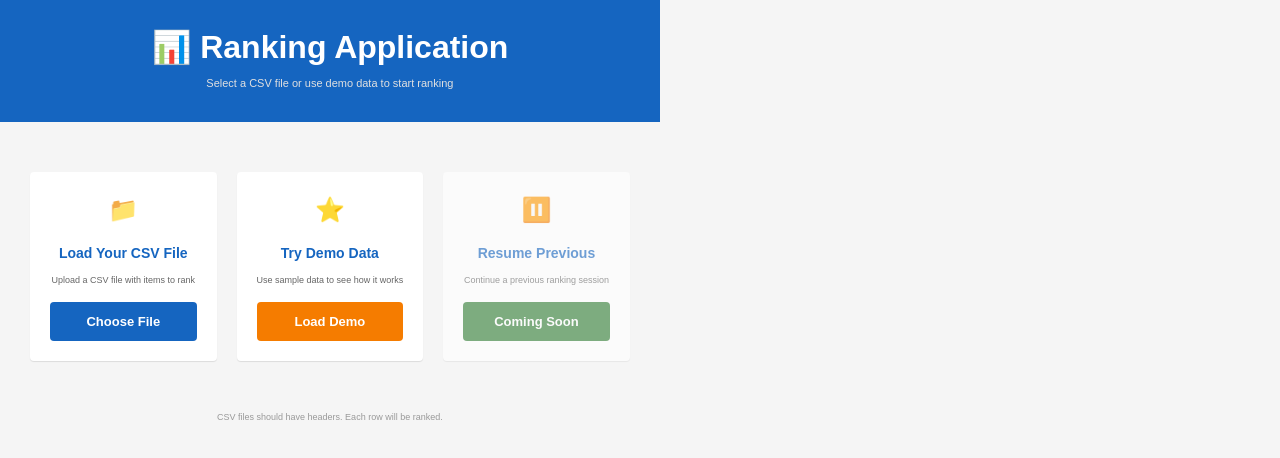
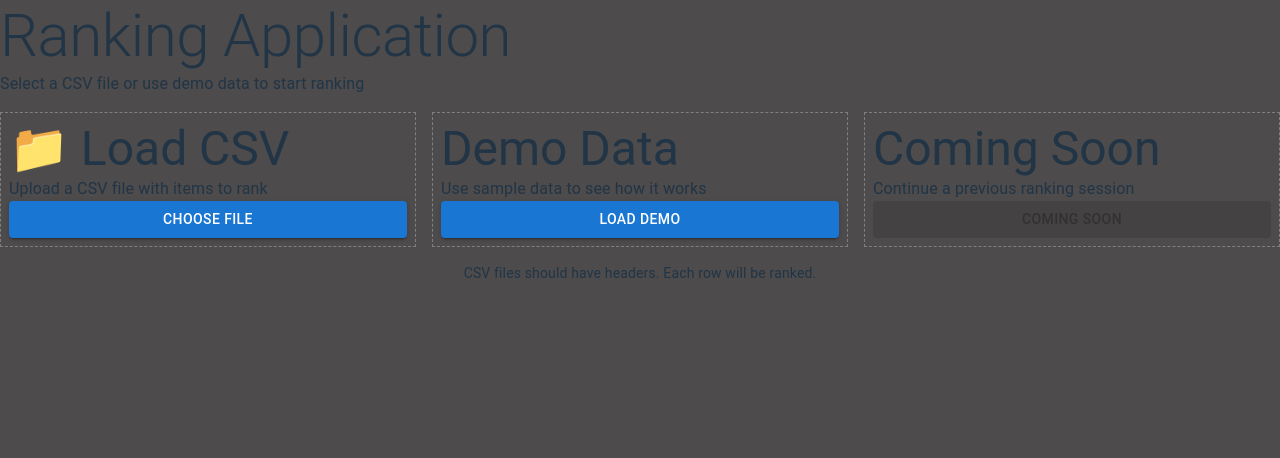
Before and after one commit to cwibach/ranking-app, a React (Vite) app: page / in a window 1280 px wide. Shown: the top 458 px of the page. Built offline with nearby package versions, Linux system fonts and the light colour scheme.

Commit message:
visual updates

```diff
--- a/src/App.css
+++ b/src/App.css
@@ -6,7 +6,7 @@
 
 body {
   font-family: 'Arial', sans-serif;
-  background-color: #f5f5f5;
+  background-color: #4d4b4b;
 }
 
 .app {
--- a/src/components/FileSelection.tsx
+++ b/src/components/FileSelection.tsx
@@ -1,3 +1,4 @@
+import { Box, Button, Grid, Typography } from '@mui/material'
 import { useRef } from 'react'
 
 interface Props {
@@ -64,26 +65,32 @@ Item 10,Tenth item,7.8`
   }
 
   return (
-    <div className="container">
-      <div className="header">
-        <h1>📊 Ranking Application</h1>
-        <p>Select a CSV file or use demo data to start ranking</p>
-      </div>
+    <Grid container spacing={2} justifyContent={"space-evenly"}>
+      <Grid size={12} justifyContent={"center"}>
+        <Typography variant='h2'>
+          Ranking Application
+        </Typography>
+        <Typography variant="body1">
+          Select a CSV file or use demo data to start ranking
+        </Typography>
+      </Grid>
 
-      <div className="content">
-        <div style={{ display: 'grid', gridTemplateColumns: '1fr 1fr 1fr', gap: '20px', marginBottom: '30px' }}>
-          {/* Load CSV Option */}
-          <div className="card" style={{ padding: '20px', textAlign: 'center' }}>
-            <div style={{ fontSize: '24px', marginBottom: '15px' }}>📁</div>
-            <div className="card-title">Load Your CSV File</div>
-            <div className="card-description">Upload a CSV file with items to rank</div>
-            <button
+      <Grid size={4}>
+        <Box alignItems="center" sx={{ p: 1, border: "1px dashed grey" }}>
+          <Typography variant='h3'>
+            📁 Load CSV
+          </Typography>
+          <Typography variant="body1">
+            Upload a CSV file with items to rank
+          </Typography>
+          <Button
             className="btn-primary"
             style={{ width: '100%' }}
             onClick={() => fileInputRef.current?.click()}
+            variant='contained'
           >
             Choose File
-            </button>
+          </Button>
           <input
             ref={fileInputRef}
             type="file"
@@ -91,41 +98,53 @@ Item 10,Tenth item,7.8`
             onChange={handleFileUpload}
             style={{ display: 'none' }}
           />
-          </div>
+        </Box>
+      </Grid>
 
-          {/* Demo Data Option */}
-          <div className="card" style={{ padding: '20px', textAlign: 'center' }}>
-            <div style={{ fontSize: '24px', marginBottom: '15px' }}>⭐</div>
-            <div className="card-title">Try Demo Data</div>
-            <div className="card-description">Use sample data to see how it works</div>
-            <button
+      <Grid size={4}>
+        <Box sx={{ p: 1, border: "1px dashed grey" }}>
+          <Typography variant='h3'>
+            Demo Data
+          </Typography>
+
+          <Typography variant="body1">
+            Use sample data to see how it works
+          </Typography>
+
+          <Button
             className="btn-accent"
             style={{ width: '100%' }}
             onClick={handleDemoData}
+            variant='contained'
           >
             Load Demo
-            </button>
-          </div>
+          </Button>
+        </Box>
+      </Grid>
 
-          {/* Resume Option */}
-          <div className="card" style={{ padding: '20px', textAlign: 'center', opacity: 0.6 }}>
-            <div style={{ fontSize: '24px', marginBottom: '15px' }}>⏸️</div>
-            <div className="card-title">Resume Previous</div>
-            <div className="card-description">Continue a previous ranking session</div>
-            <button
+      <Grid size={4}>
+        <Box sx={{ p: 1, border: "1px dashed grey" }}>
+          <Typography variant='h3'>
+            Coming Soon
+          </Typography>
+
+          <Typography variant="body1">
+            Continue a previous ranking session
+          </Typography>
+          <Button
             className="btn-success"
             style={{ width: '100%' }}
             disabled
+            variant='contained'
           >
             Coming Soon
-            </button>
-          </div>
-        </div>
+          </Button>
+        </Box>
+      </Grid>
 
-        <div style={{ fontSize: '9px', color: '#999999', textAlign: 'center' }}>
+      <Typography variant="body2">
         CSV files should have headers. Each row will be ranked.
-        </div>
-      </div>
-    </div>
+      </Typography>
+    </Grid>
   )
 }
--- a/src/components/FinalRankingItem.tsx
+++ b/src/components/FinalRankingItem.tsx
@@ -1,5 +1,5 @@
 import { useState, useEffect } from 'react'
-import { Button } from '@mui/material'
+import { Button, Typography } from '@mui/material'
 
 interface Item {
   [key: string]: string
@@ -21,7 +21,9 @@ export const ExpandedItemInfo = ({item, hideView}: Props) => {
         <div>
             {Object.entries(item).map(([key, value]) => (
                 <p key={key}>
-                    <strong>{key}:</strong> {value}
+                    <Typography variant="body2">
+                        <strong>{key}:</strong> {value}
+                    </Typography>
                 </p>
             ))}
 
@@ -40,7 +42,9 @@ export const UnExpandedItemInfo = ({item, index, expandView}: Props2) => {
 
     return(
         <div>
-            <h3>{firstValue}</h3>
+            <Typography variant='h4'>
+                {firstValue}
+            </Typography>
 
             <Button
                 onClick={() => expandView(index)}
--- a/src/components/RankingOptions.tsx
+++ b/src/components/RankingOptions.tsx
@@ -1,4 +1,5 @@
 import { useState } from 'react'
+import { Box, Grid, Typography } from '@mui/material'
 
 interface Props {
   itemCount: number
@@ -30,15 +31,21 @@ export default function RankingOptions({ itemCount, sessionId, onStart, onBack }
   }
 
   return (
-    <div className="container">
-      <div className="header">
-        <h1>Ranking Options</h1>
-        <p>You have {itemCount} items to rank</p>
-      </div>
+    <Grid container spacing={2} justifyContent={"center"}>
+      <Grid size={12}>
+        <Typography variant='h2'>
+          Ranking Settings
+        </Typography>
+        <Typography variant="body1">
+          You have {itemCount} items to rank
+        </Typography>
+      </Grid>
 
-      <div className="content">
-        <div className="card">
-          <div className="card-title">⚙️ Ranking Settings</div>
+      <Box className="content">
+        <Box className="card">
+          <Typography variant='h3' color='black'>
+            ⚙️ Ranking Settings
+          </Typography>
 
           <div className="checkbox-group">
             <label>
@@ -51,10 +58,10 @@ export default function RankingOptions({ itemCount, sessionId, onStart, onBack }
             </label>
           </div>
 
-          <div className="checkbox-desc">
+          <Typography variant="body2" color='black'>
             When enabled, items will be shuffled to remove any bias from their original order.
-          </div>
-        </div>
+          </Typography>
+        </Box>
 
         <div className="btn-group" style={{ marginTop: '30px' }}>
           <button className="btn-success" onClick={handleStart} style={{ flex: 1 }}>
@@ -64,7 +71,7 @@ export default function RankingOptions({ itemCount, sessionId, onStart, onBack }
             ← Back
           </button>
         </div>
-      </div>
-    </div>
+      </Box>
+    </Grid>
   )
 }
```
Lines whose indentation alone changed are shown as unchanged.
